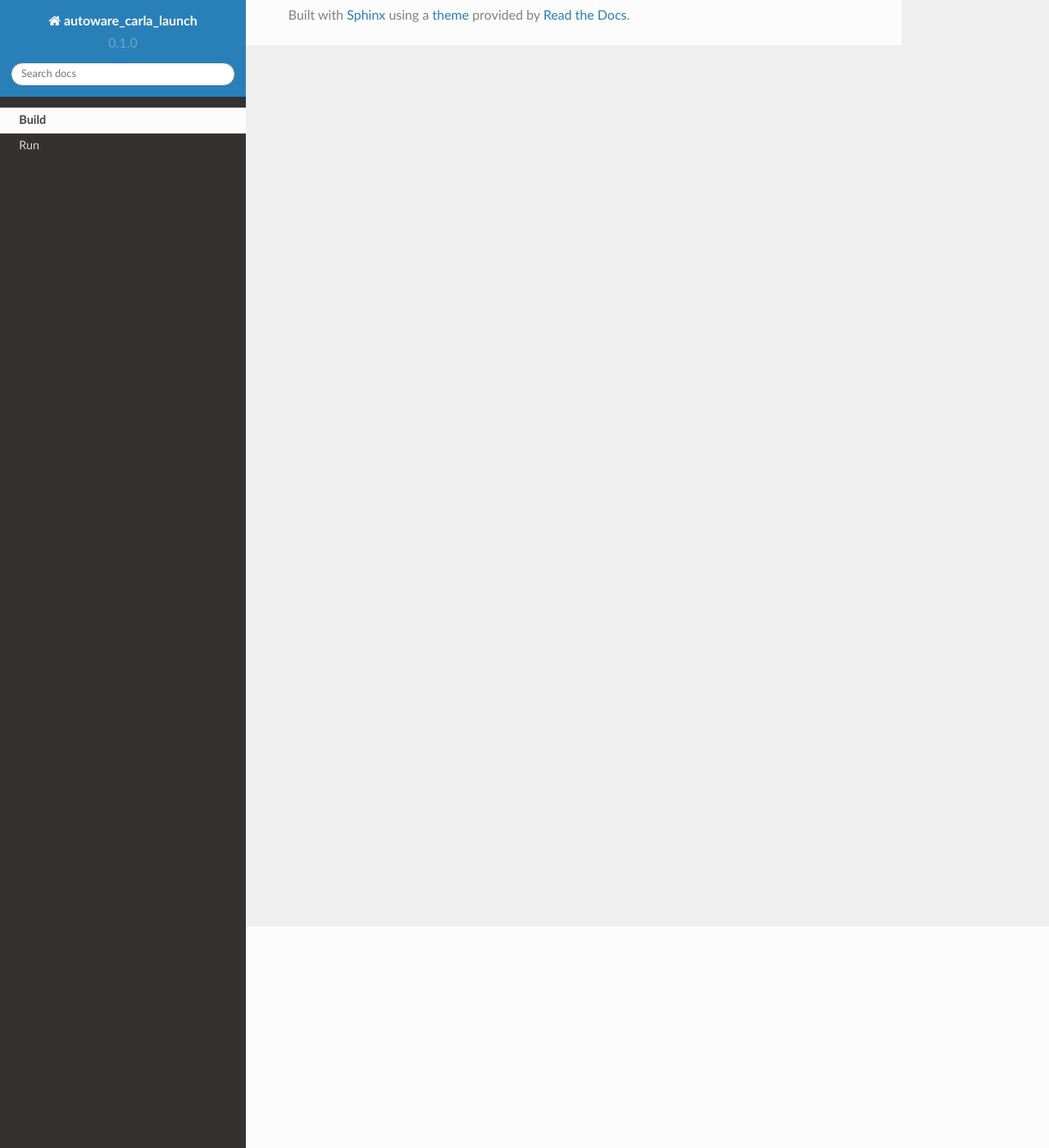
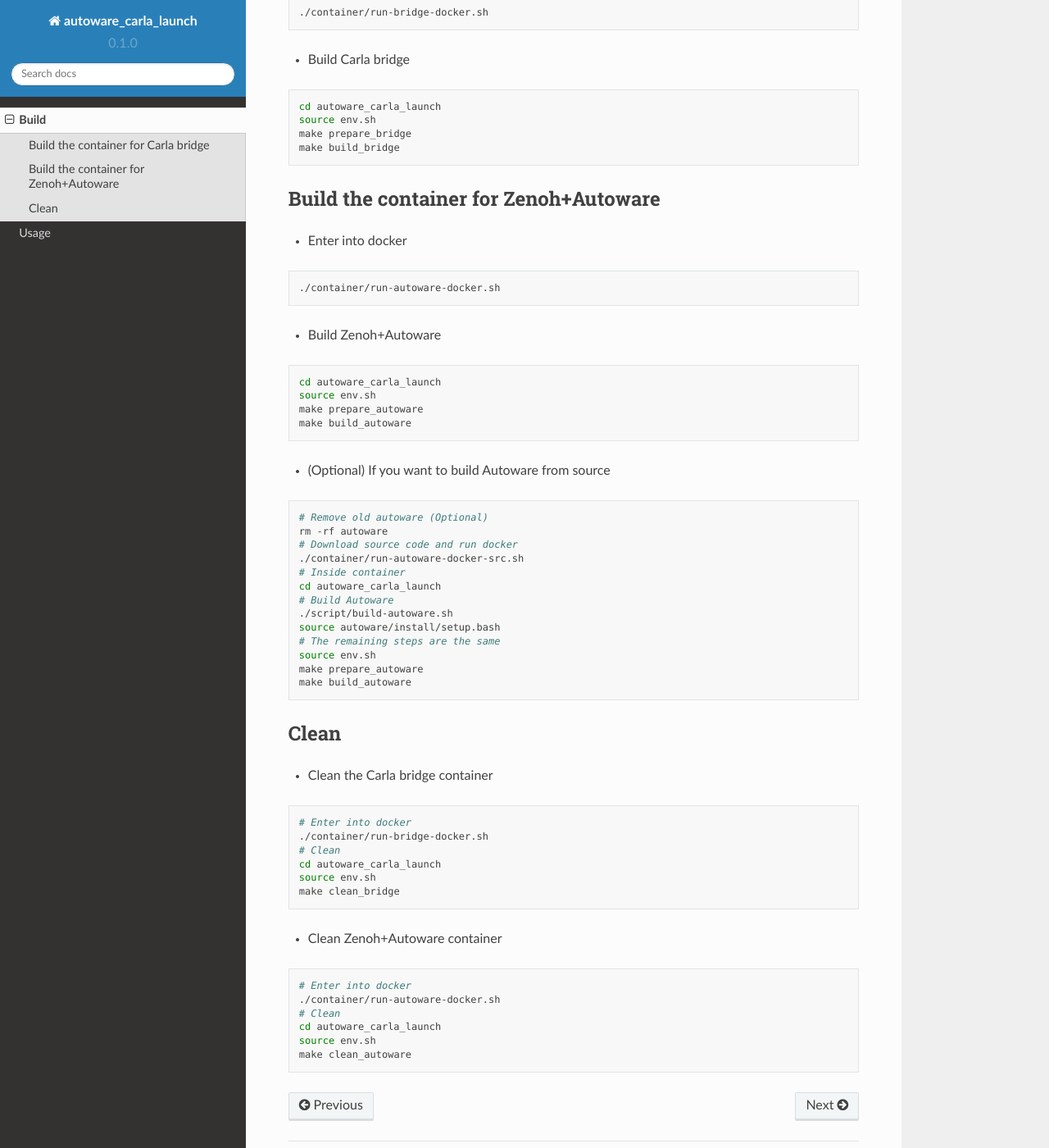
Before and after one commit to evshary/autoware_carla_launch, a Sphinx documentation site: the page built from docs/build.rst, in a window 1280 px wide and 1400 px high, scrolled down 270 px. Shown: the whole window at 82% size. Built offline with Sphinx 7.4.7 and the Read the Docs theme 2.0.0, drawn with Linux system fonts in a browser that asks for light colours; some of the changed text lies outside the part shown.

```diff
--- a/docs/build.rst
+++ b/docs/build.rst
@@ -1,2 +1,81 @@
 Build
 =====
+
+Build the container for Carla bridge
+------------------------------------
+
+* Enter into docker
+
+..  code-block:: bash
+
+    ./container/run-bridge-docker.sh
+
+* Build Carla bridge
+
+..  code-block:: bash
+
+    cd autoware_carla_launch
+    source env.sh
+    make prepare_bridge
+    make build_bridge
+
+Build the container for Zenoh+Autoware
+--------------------------------------
+
+* Enter into docker
+
+..  code-block:: bash
+
+    ./container/run-autoware-docker.sh
+
+* Build Zenoh+Autoware
+
+..  code-block:: bash
+
+    cd autoware_carla_launch
+    source env.sh
+    make prepare_autoware
+    make build_autoware
+
+* (Optional) If you want to build Autoware from source
+
+..  code-block:: bash
+
+    # Remove old autoware (Optional)
+    rm -rf autoware
+    # Download source code and run docker
+    ./container/run-autoware-docker-src.sh
+    # Inside container
+    cd autoware_carla_launch
+    # Build Autoware
+    ./script/build-autoware.sh
+    source autoware/install/setup.bash
+    # The remaining steps are the same
+    source env.sh
+    make prepare_autoware
+    make build_autoware
+
+Clean
+-----
+
+* Clean the Carla bridge container
+
+..  code-block:: bash
+
+    # Enter into docker
+    ./container/run-bridge-docker.sh
+    # Clean
+    cd autoware_carla_launch
+    source env.sh
+    make clean_bridge
+
+* Clean Zenoh+Autoware container
+
+..  code-block:: bash
+
+    # Enter into docker
+    ./container/run-autoware-docker.sh
+    # Clean
+    cd autoware_carla_launch
+    source env.sh
+    make clean_autoware
--- a/docs/run.rst
+++ /dev/null
@@ -1,2 +0,0 @@
-Run
-===
```
Also changed, not shown: docs/index.rst (+6 -2 lines), docs/usage.rst (added, +87 -0 lines).
